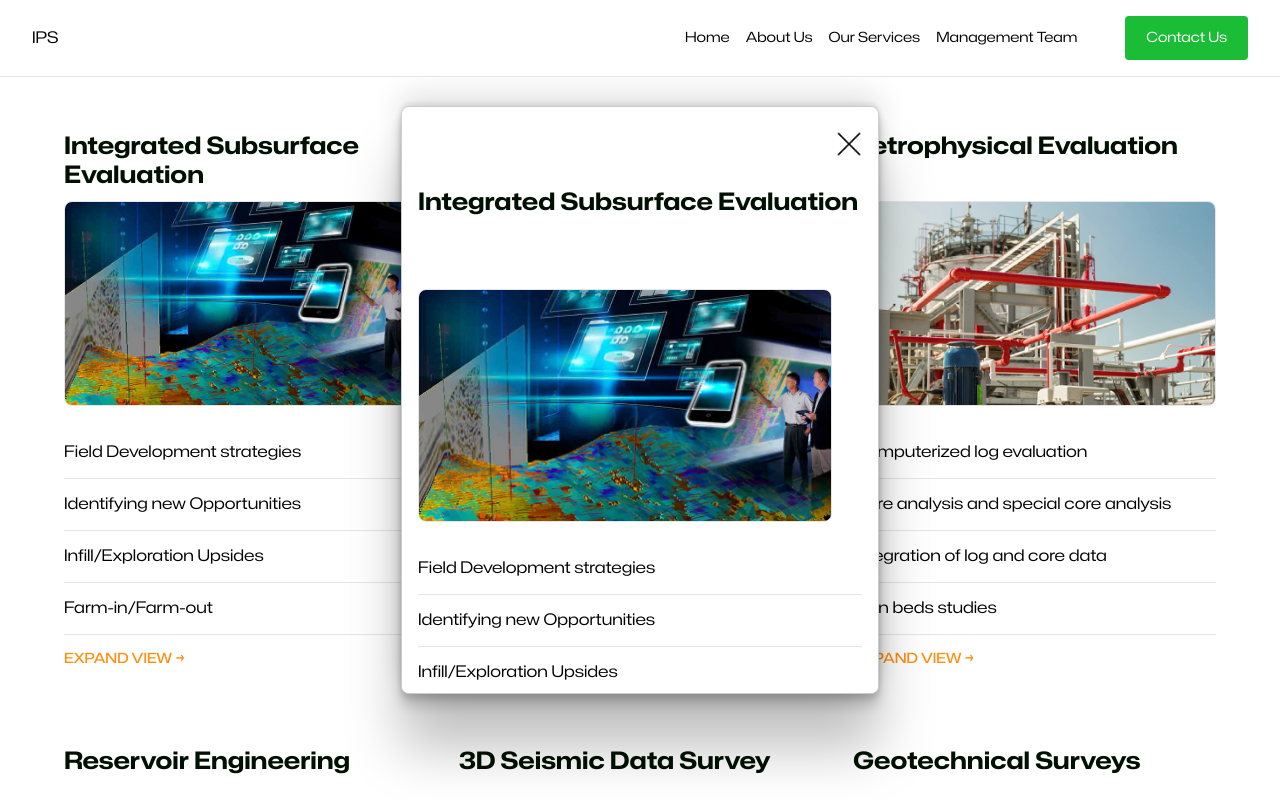
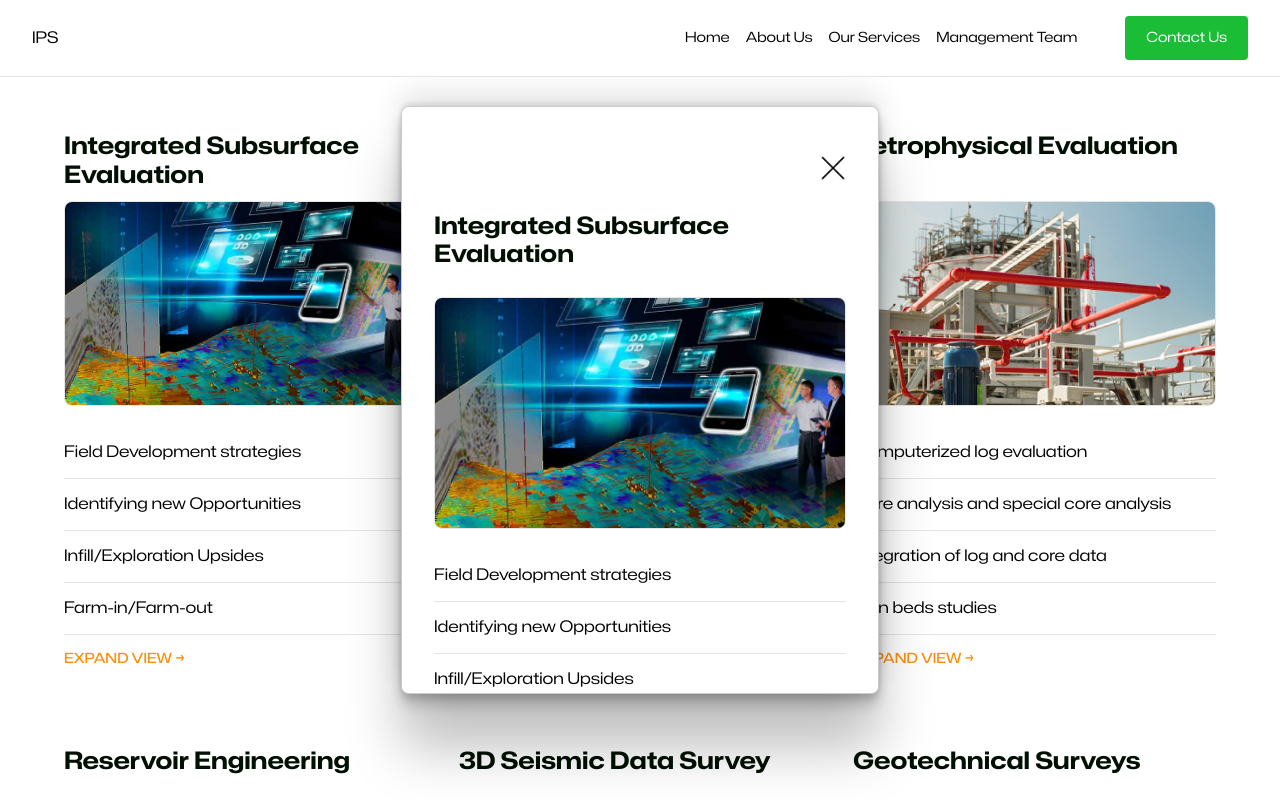
Before and after one commit to jubril-a/integralpetroserv, a Next.js app: page /services in a window 1280 px wide. Both pictures are taken after a click on the element 245 px from the left and 808 px from the top of the page. Shown: the part 408-1208 px from the top of the page. Built offline with nearby package versions, Linux system fonts and the light colour scheme.

Commit message:
fix padding

```diff
--- a/app/components/serviceCard.module.scss
+++ b/app/components/serviceCard.module.scss
@@ -51,10 +51,14 @@
         box-shadow: rgba(0, 0, 0, 0.25) 0px 54px 55px, rgba(0, 0, 0, 0.12) 0px -12px 30px, rgba(0, 0, 0, 0.12) 0px 4px 6px, rgba(0, 0, 0, 0.17) 0px 12px 13px, rgba(0, 0, 0, 0.09) 0px -3px 5px;
         border-radius: 8px;
         overflow-y: scroll;
-        padding: 3rem 2rem;
+        padding: 1.5rem 1rem;
 
         @media (min-width: 960px) {
-            padding: 1.5rem 1rem;
+            padding: 3rem 2rem;
+
+            h3 {
+                margin-bottom: 1rem;
+            }
         }
     }
 
```
